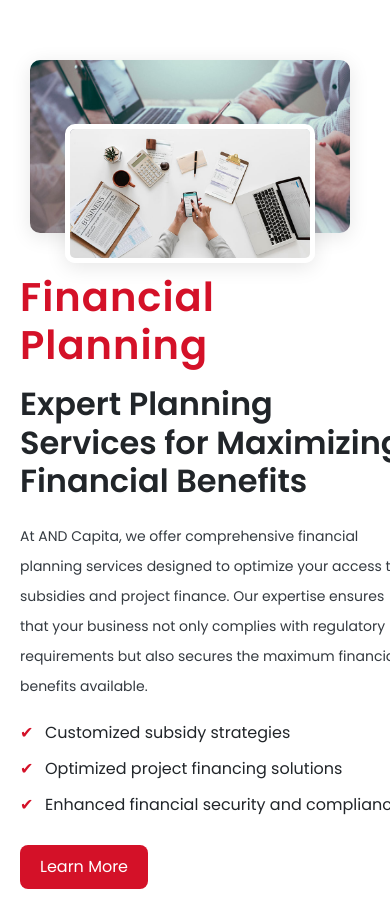
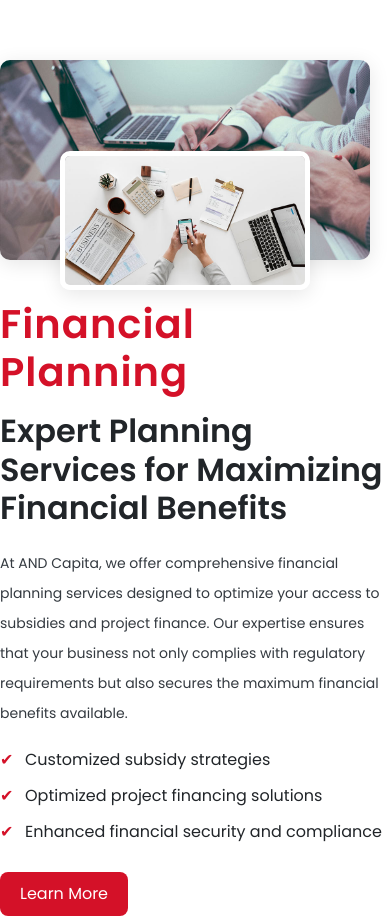
Before and after one commit to kale-avinash/Andcapita, a plain HTML site: page index.html in a window 390 px wide. Shown: the part 2837-3756 px from the top of the page. Drawn offline with nearby package versions, Linux system fonts and the light colour scheme.

Commit message:
Andcapita

```diff
--- a/assets/css/templatemo-finance-business.css
+++ b/assets/css/templatemo-finance-business.css
@@ -1129,8 +1129,7 @@
   @media (max-width: 768px) {
     .image-section {
       margin-bottom: 40px;
-      max-width: 350px;
-	  margin-left: 10px;
+      max-width: 400px;
     }
     .small-image{
       position: absolute;
@@ -1139,11 +1138,6 @@
       width:250px;
       transform: translateX(-50%);
     }
-	@media (max-width: 768px) {
-		.financial-section {
-		  margin-left: 20px;
-		}
-	  }
 
   }
 
```
